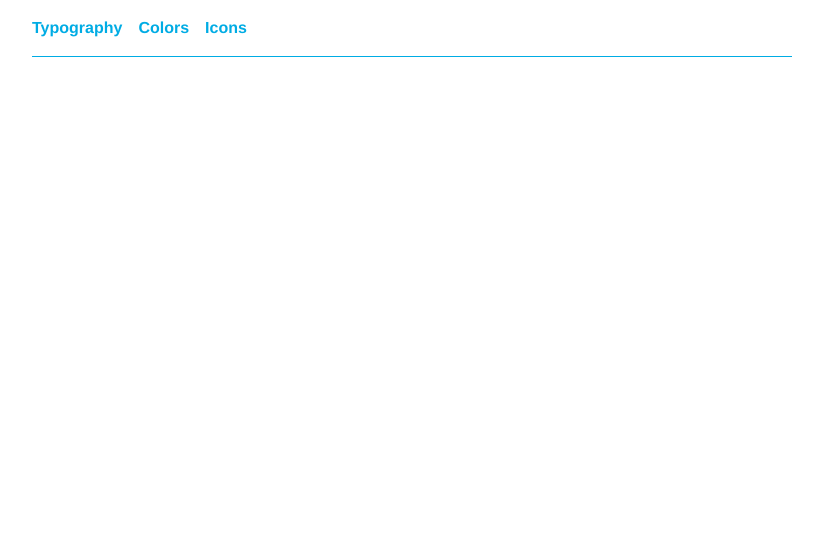
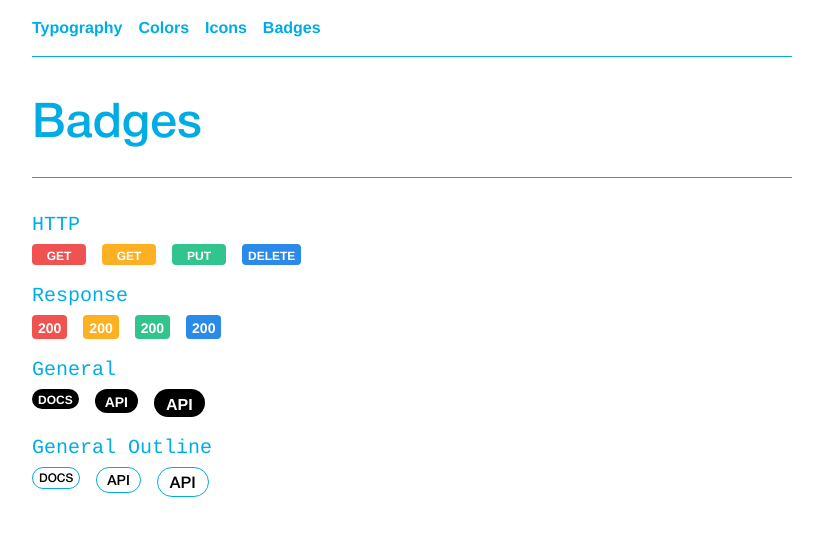
Before and after one commit to 9ntonio/angular-design-system, an Angular app: page /badges in a window 1280 px wide. Before the commit this address led to /. Shown: the top 536 px of the page, without its empty margins (32-855 px from the left). Built offline with nearby package versions, Linux system fonts and the light colour scheme.

Commit message:
[9ntonio][Badges]

```diff
--- a/src/app/app.component.html
+++ b/src/app/app.component.html
@@ -3,6 +3,7 @@
     <a routerLink="/">Typography</a>
     <a routerLink="/colors">Colors</a>
     <a routerLink="/icons">Icons</a>
+    <a routerLink="/badges">Badges</a>
   </nav>
   <hr class="m-0" />
 </div>
--- a/src/app/app.routes.ts
+++ b/src/app/app.routes.ts
@@ -2,8 +2,10 @@ import { Routes } from '@angular/router';
 import { ColorPaletteComponent } from './color-palette/color-palette.component';
 import { HomeComponent } from './home/home.component';
 import { IconsPageComponent } from './icons-page/icons-page.component';
+import { BadgesPageComponent } from './badges-page/badges-page.component';
 export const routes: Routes = [
   { path: '', component: HomeComponent },
   { path: 'colors', component: ColorPaletteComponent },
   { path: 'icons', component: IconsPageComponent },
+  { path: 'badges', component: BadgesPageComponent },
 ];
--- /dev/null
+++ b/src/app/badges-page/badges-page.component.html
@@ -0,0 +1,35 @@
+<main>
+  <div class="container">
+    <h1 class="medium-weight text-primary">Badges</h1>
+    <hr class="mb-8" />
+    <h5 class="courier text-primary mb-1">HTTP</h5>
+    <div class="flex gap-4 mb-4">
+      <app-badges type="http" color="red" copy="GET" />
+      <app-badges type="http" color="orange" copy="GET" />
+      <app-badges type="http" color="green" copy="PUT" />
+      <app-badges type="http" color="blue" copy="DELETE" />
+    </div>
+
+    <h5 class="courier text-primary mb-1">Response</h5>
+    <div class="flex gap-4 mb-4">
+      <app-badges type="response" color="red" copy="200" />
+      <app-badges type="response" color="orange" copy="200" />
+      <app-badges type="response" color="green" copy="200" />
+      <app-badges type="response" color="blue" copy="200" />
+    </div>
+
+    <h5 class="courier text-primary mb-1">General</h5>
+    <div class="flex gap-4 mb-4">
+      <app-badges type="general" size="sm" copy="DOCS" />
+      <app-badges type="general" size="md" copy="API" />
+      <app-badges type="general" size="lg" copy="API" />
+    </div>
+
+    <h5 class="courier text-primary mb-1">General Outline</h5>
+    <div class="flex gap-4">
+      <app-badges type="general" size="sm" copy="DOCS" [outline]="true" />
+      <app-badges type="general" size="md" copy="API" [outline]="true" />
+      <app-badges type="general" size="lg" copy="API" [outline]="true" />
+    </div>
+  </div>
+</main>
--- /dev/null
+++ b/src/app/badges/badges.component.html
@@ -0,0 +1,32 @@
+<!-- !! HTTP Badges need BOTH type='http' & color value -->
+<!-- !! Response Badges need BOTH type='response' & color value -->
+<!-- !! General Badges need BOTH type='general' & size value & outline value -->
+@if(type === "http" && color === 'red') {
+<div class="api-badge http bg-red-500">{{ copy }}</div>
+} @if(type === "http" && color === 'orange') {
+<div class="api-badge http bg-orange-400">{{ copy }}</div>
+} @if(type === "http" && color === 'green') {
+<div class="api-badge http bg-green-400">{{ copy }}</div>
+} @if(type === "http" && color === 'blue') {
+<div class="api-badge http bg-blue-500">{{ copy }}</div>
+} @if(type === "response" && color === 'red'){
+<div class="api-badge resp bg-red-500">{{ copy }}</div>
+} @if(type === "response" && color === 'orange'){
+<div class="api-badge resp bg-orange-400">{{ copy }}</div>
+} @if(type === "response" && color === 'green'){
+<div class="api-badge resp bg-green-400">{{ copy }}</div>
+} @if(type === "response" && color === 'blue'){
+<div class="api-badge resp bg-blue-500">{{ copy }}</div>
+} @if(type === "general" && size === 'sm'){
+<div class="{{ outline ? 'general-badge-outline' : 'general-badge' }} sm">
+  {{ copy }}
+</div>
+} @if(type === "general" && size === 'md'){
+<div class="{{ outline ? 'general-badge-outline' : 'general-badge' }} md">
+  {{ copy }}
+</div>
+} @if(type === "general" && size === 'lg'){
+<div class="{{ outline ? 'general-badge-outline' : 'general-badge' }} lg">
+  {{ copy }}
+</div>
+}
--- a/src/app/icons-page/icons-page.component.html
+++ b/src/app/icons-page/icons-page.component.html
@@ -5,7 +5,7 @@
     <div class="flex gap-16">
       <!-- Column 2: General Icons -->
       <div class="flex flex-col gap-2">
-        <h5 class="medium-weight text-primary underline">General</h5>
+        <h5 class="medium-weight text-primary courier">General</h5>
         <div class="flex gap-3 items-center">
           <app-icons name="home"></app-icons>
           <div class="courier">Home</div>
@@ -129,7 +129,7 @@
 
       <!-- Column 1: Product Icons -->
       <div class="flex flex-col gap-2">
-        <h5 class="medium-weight text-primary underline">Product</h5>
+        <h5 class="medium-weight text-primary courier">Product</h5>
         <div class="flex gap-3 items-center">
           <app-icons name="outbound"></app-icons>
           <div class="courier">Outbound</div>
--- a/src/styles.scss
+++ b/src/styles.scss
@@ -5,7 +5,6 @@
 // !! Fonts
 .courier {
   font-family: "Courier", "Courier New", monospace;
-  font-size: 1rem;
   font-weight: 400;
   &.medium {
     font-size: 14px;
@@ -146,3 +145,62 @@ p {
 .bold-weight {
   font-weight: 600;
 }
+
+.md-font,
+.medium-font {
+  font-size: 14px;
+}
+
+.sm-font,
+.small-font {
+  font-size: 12px;
+}
+
+.api-badge {
+  font-weight: 600;
+  border-radius: 4px;
+  @apply pt-[3px] px-1.5 text-white text-center;
+  &.http {
+    @apply min-w-[54px] sm-font;
+  }
+  &.resp {
+    font-size: 14px;
+  }
+}
+
+.general-badge {
+  font-weight: 600;
+  border-radius: 16px;
+  @apply bg-black text-white;
+  &.sm {
+    font-size: 12px;
+    @apply px-[6px] pt-[2px];
+  }
+  &.md {
+    font-size: 14px;
+    @apply px-[10px] pt-[3px];
+  }
+  &.lg {
+    font-size: 16px;
+    @apply px-[12px] pt-[4px];
+  }
+}
+
+.general-badge-outline {
+  font-weight: 500;
+  border-radius: 16px;
+  border: 1px solid #00ace4;
+  @apply bg-white text-black;
+  &.sm {
+    font-size: 12px;
+    @apply px-[6px] pt-[2px];
+  }
+  &.md {
+    font-size: 14px;
+    @apply px-[10px] pt-[3px];
+  }
+  &.lg {
+    font-size: 16px;
+    @apply px-[12px] pt-[4px];
+  }
+}
```
Also changed, not shown: src/app/badges-page/badges-page.component.ts (added, +11 -0 lines), src/app/badges/badges.component.ts (added, +16 -0 lines), src/app/badges-page/badges-page.component.scss (added), src/app/badges/badges.component.scss (added), 2 other files (tests, documents, lock files or other folders).
